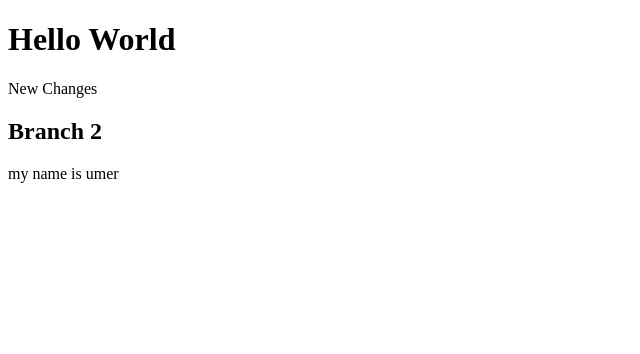
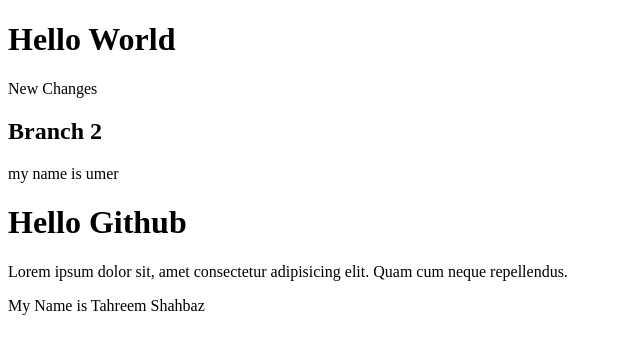
Before and after one commit to Shahzain159/Sample_Repo, a plain HTML site: page index.html in a window 1280 px wide. Shown: the whole page, without its empty margins (0-640 px from the left). Drawn offline with Linux system fonts and the light colour scheme.

Commit message:
Update index.html

```diff
--- a/index.html
+++ b/index.html
@@ -14,5 +14,10 @@
 
 
     <p>my name is umer</p>
+
+
+    <h1>Hello Github</h1>
+    <p>Lorem ipsum dolor sit, amet consectetur adipisicing elit. Quam cum neque repellendus.</p>
+    <p>My Name is Tahreem Shahbaz</p>
 </body>
 </html>
```
